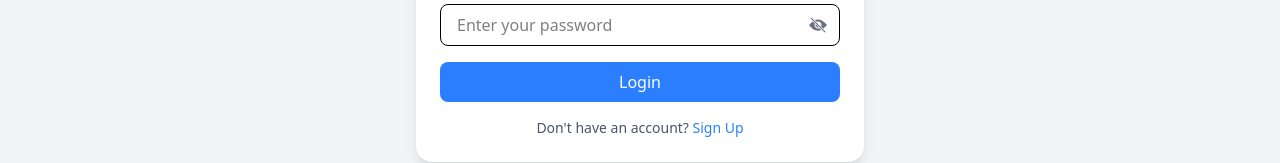
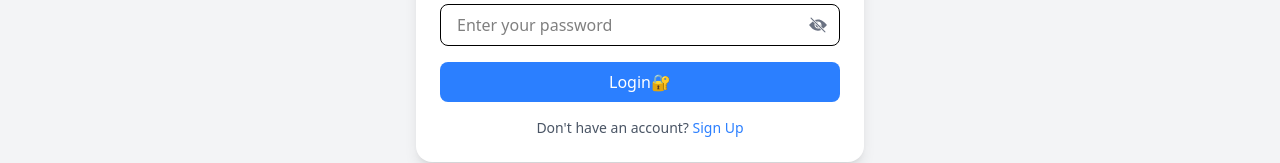
Before and after one commit to gaurav987364/Mern_Auth_, a React (Vite) app in the folder frontend/: page /login in a window 1280 px wide. Shown: the part 470-633 px from the top of the page. Built offline with nearby package versions, Linux system fonts and the light colour scheme.

Commit message:
fix: add lock emoji to login button for improved user experience

```diff
--- a/frontend/src/pages/Auth/Login.tsx
+++ b/frontend/src/pages/Auth/Login.tsx
@@ -89,7 +89,7 @@ const Login = () => {
             {isLoading ? (
                 <FaSpinner size={20} className=" animate-spin"/>
             ) : (
-                <span>Login</span>
+                <span>Login🔐</span>
             )}
           </button>
         </form>
```
